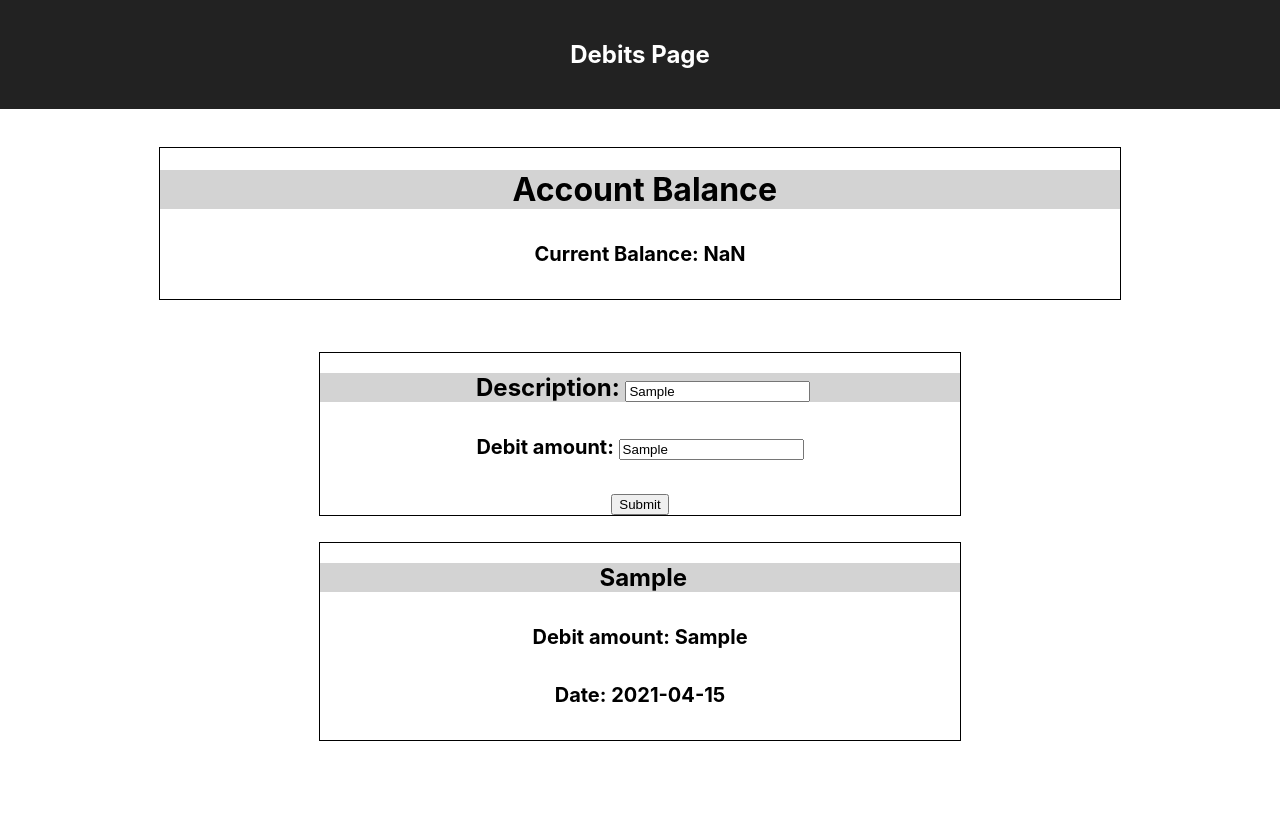
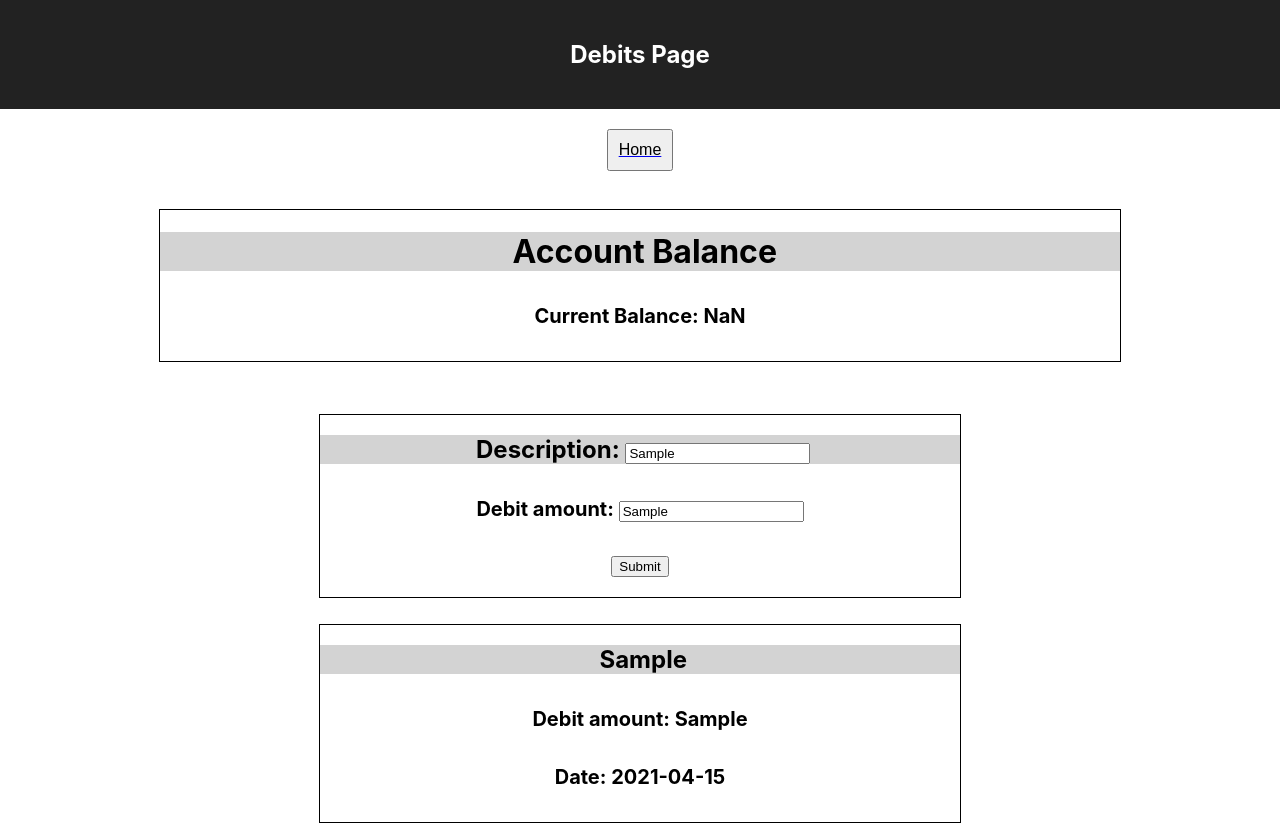
Before and after one commit to TalhaR/react-bank, a React (Create React App) app: page /debits in a window 1280 px wide. Both pictures are taken after typing "Sample", "Sample" into the empty fields and a click on the input "Submit". Before the commit the page ends 800 px from the top, so only its background shows below. Built offline with nearby package versions, Linux system fonts and the light colour scheme; no server answers.

Commit message:
major refractor to use less, cleaner code

```diff
--- /dev/null
+++ b/src/components/Card.jsx
@@ -0,0 +1,19 @@
+import React from "react";
+
+const Card = ({ type, description, amount, date }) => {
+    return (
+        <div className="card">
+            <div className="cardHeader">
+                <h2> {description} </h2>
+            </div>
+            <div>
+                <h5>
+                    {type} amount: {amount}
+                </h5>
+                <h5>Date: {date}</h5>
+            </div>
+        </div>
+    );
+};
+
+export default Card;
--- a/src/components/DebitsCard.jsx
+++ /dev/null
@@ -1,17 +0,0 @@
-import React from 'react'
-
-const DebitsCard = ({description, amount, date}) => {
-  return (
-    <div className="card">
-      <div className="cardHeader">
-        <h2> {description} </h2>
-      </div>
-      <div>
-        <h5> Debit amount: {amount} </h5>
-        <h5> Date: {date} </h5>
-      </div>
-    </div>
-  )
-}
-
-export default DebitsCard
--- a/src/components/DebitsInputCard.jsx
+++ /dev/null
@@ -1,29 +0,0 @@
-import React from 'react'
-
-const DebitsInputCard = ({handleSubmit, handleDescriptionChange, handleAmountChange}) => {
-
-  return (
-    <div className="card">
-      <form onSubmit={handleSubmit}>
-        <div className="cardHeader">
-          <h2>
-            <label>
-              Description: <input type="text" name="description" onChange={handleDescriptionChange}/>
-            </label>
-          </h2>
-        </div>
-
-        <div>
-          <h5>
-            <label>
-              Debit amount: <input type="text" name="amount" onChange={handleAmountChange}/>
-            </label>
-          </h5>
-          <input type="submit" value="Submit" />
-        </div>
-      </form>
-    </div>
-  )
-}
-
-export default DebitsInputCard
--- /dev/null
+++ b/src/components/InputCard.jsx
@@ -0,0 +1,39 @@
+import React from 'react'
+
+const InputCard = ({ type, handleSubmit, handleDescriptionChange, handleAmountChange }) => {
+  return (
+      <div className="card">
+          <form onSubmit={handleSubmit}>
+              <div className="cardHeader">
+                  <h2>
+                      <label>
+                          Description:{" "}
+                          <input
+                              type="text"
+                              name="description"
+                              onChange={handleDescriptionChange}
+                          />
+                      </label>
+                  </h2>
+              </div>
+
+              <div>
+                  <h5>
+                      <label>
+                          {type} amount:{" "}
+                          <input
+                              type="text"
+                              name="amount"
+                              onChange={handleAmountChange}
+                          />
+                      </label>
+                  </h5>
+                  <input type="submit" value="Submit" />
+              </div>
+              <br />
+          </form>
+      </div>
+  );
+}
+
+export default InputCard
--- a/src/pages/CreditsPage.jsx
+++ b/src/pages/CreditsPage.jsx
@@ -1,67 +1,79 @@
-import React, { useState, useEffect } from 'react'
-import CreditsCard from '../components/CreditsCard';
-import AccountBalanceCard from '../components/AccountBalanceCard';
-import CreditsInputCard from '../components/CreditsInputCard';
-const axios = require('axios');
+import React, { useState, useEffect } from "react";
+import Card from "../components/Card";
+import AccountBalanceCard from "../components/AccountBalanceCard";
+import InputCard from "../components/InputCard";
+import { Link } from "react-router-dom";
+const axios = require("axios");
 
 const CreditsPage = () => {
     const [credits, setCredits] = useState([]);
+    const [debits, setDebits] = useState([]);
     const [descriptionField, setDescriptionField] = useState("");
     const [amountField, setAmountField] = useState("");
 
     useEffect(() => {
         document.title = "Credits"; // sets the title of the page to Credit
 
-    const getCredits = async () => { // call the api whenever the page loads and store data in credits
-      let res = await axios.get('https://moj-api.herokuapp.com/credits');
+        const getCredits = async () => {
+            // call the api whenever the page loads and store data in credits
+            let res = await axios.get("https://moj-api.herokuapp.com/credits");
             setCredits(res.data);
-    }
+        };
 
+        const getDebits = async () => {
+            // call the api whenever the page loads and store data in debits
+            let res = await axios.get("https://moj-api.herokuapp.com/debits");
+            setDebits(res.data);
+        };
+
+        getDebits();
         getCredits();
-  }, [])
+    }, []);
 
+    const generateCredits = () => {
+        // generate a list of cards for the page to display
+        return credits.map((credit) => {
+            return (
+                <Card
+                    type="Credit"
+                    key={credit.id}
+                    description={credit.description}
+                    amount={credit.amount}
+                    date={credit.date.substring(0, 10)}
+                />
+            );
+        });
+    };
 
-  const generateCredits = () => { // generate a list of cards for the page to display
-    return credits.map((credit) => {
-      return <CreditsCard key={credit.id} description={credit.description} amount={credit.amount} date={credit.date.substring(0,10)}/>
-    });
-  }
-
-  const handleSubmit = (e) => { // handles submissions
+    const handleSubmit = (e) => {
+        // handles submissions
         e.preventDefault();
         let newDate = new Date();
         newDate = newDate.toJSON();
         let arr = [...credits];
         // if user has enough credits
-    arr.push({amount: amountField, date: newDate, description: descriptionField, id: newDate});
+        arr.push({
+            amount: amountField,
+            date: newDate,
+            description: descriptionField,
+            id: newDate,
+        });
         setCredits(arr);
-    // else return error
-    console.log(e)
-  }
+    };
 
-  const handleDescriptionChange = (e) => { // changes state when user inputs descriptions
+    const handleDescriptionChange = (e) => {
+        // changes state when user inputs descriptions
         setDescriptionField(e.target.value);
-  }
+    };
 
-  const handleAmountChange = (e) => { // changes state when user inputs descriptions
+    const handleAmountChange = (e) => {
+        // changes state when user inputs descriptions
         setAmountField(e.target.value);
-  }
-
-  const [debits, setDebits] = useState([]);
-  useEffect(() => {
-    document.title = "Debits"; // sets the title of the page to Debits
-
-    const getDebits = async () => { // call the api whenever the page loads and store data in debits
-      let res = await axios.get('https://moj-api.herokuapp.com/debits');
-      setDebits(res.data);
-    }
-
-    getDebits();
-  }, [])
+    };
 
     const generateAccountBalance = () => {
         let sum = 0;
-    let val = 0.00;
+        let val = 0.0;
 
         let temp = credits.map((credit) => {
             return credit.amount;
@@ -83,21 +95,35 @@ const CreditsPage = () => {
             sum = Math.round(sum * 100) / 100;
         }
 
-    return <AccountBalanceCard amount={sum}/>;
-  }
+        return <AccountBalanceCard amount={sum} />;
+    };
 
     return (
-    <div className="App" >
+        <div className="App">
             <header className="App-header">
                 <h2>Credits Page</h2>
-      </header >
-      <div style={{textAlign: "center"}}>
+            </header>
+            <br />
+            <Link to="/" style={{display: "flex", justifyContent: "center"}}>
+                <button
+                    type="button"
+                    style={{ padding: "10px 10px", fontSize: "16px" }}
+                >
+                    Home
+                </button>
+            </Link>
+            <div style={{ textAlign: "center" }}>
                 {generateAccountBalance()}
-        <CreditsInputCard handleSubmit={handleSubmit} handleDescriptionChange={handleDescriptionChange} handleAmountChange={handleAmountChange}/>
+                <InputCard
+                    type="Credit"
+                    handleSubmit={handleSubmit}
+                    handleDescriptionChange={handleDescriptionChange}
+                    handleAmountChange={handleAmountChange}
+                />
                 {generateCredits()}
             </div>
-    </div >
-  )
-}
+        </div>
+    );
+};
 
-export default CreditsPage
+export default CreditsPage;
--- a/src/pages/DebitsPage.jsx
+++ b/src/pages/DebitsPage.jsx
@@ -1,63 +1,78 @@
-import React, { useState, useEffect } from 'react'
-import DebitsCard from '../components/DebitsCard';
-import AccountBalanceCard from '../components/AccountBalanceCard';
-import DebitsInputCard from '../components/DebitsInputCard';
-const axios = require('axios');
+import React, { useState, useEffect } from "react";
+import Card from "../components/Card";
+import AccountBalanceCard from "../components/AccountBalanceCard";
+import InputCard from "../components/InputCard";
+import { Link } from "react-router-dom";
+const axios = require("axios");
 
 const DebitsPage = () => {
     const [debits, setDebits] = useState([]);
+    const [credits, setCredits] = useState([]);
     const [descriptionField, setDescriptionField] = useState("");
     const [amountField, setAmountField] = useState("");
 
     useEffect(() => {
         document.title = "Debits"; // sets the title of the page to Debits
 
-    const getDebits = async () => { // call the api whenever the page loads and store data in debits
-      let res = await axios.get('https://moj-api.herokuapp.com/debits');
+        const getDebits = async () => {
+            // call the api whenever the page loads and store data in debits
+            let res = await axios.get("https://moj-api.herokuapp.com/debits");
             setDebits(res.data);
-    }
+        };
 
+        const getCredits = async () => {
+            // call the api whenever the page loads and store data in credits
+            let res = await axios.get("https://moj-api.herokuapp.com/credits");
+            setCredits(res.data);
+        };
+
+        getCredits();
         getDebits();
-  }, [])
+    }, []);
 
-  const generateDebits = () => { // generate a list of cards for the page to display
+    const generateDebits = () => {
+        // generate a list of cards for the page to display
         return debits.map((debit) => {
-      return <DebitsCard key={debit.id} description={debit.description} amount={debit.amount} date={debit.date.substring(0,10)}/>
+            return (
+                <Card
+                    type="Debit"
+                    key={debit.id}
+                    description={debit.description}
+                    amount={debit.amount}
+                    date={debit.date.substring(0, 10)}
+                />
+            );
         });
-  }
+    };
 
-  const handleSubmit = (e) => { // handles submissions
+    const handleSubmit = (e) => {
+        // handles submissions
         e.preventDefault();
         let newDate = new Date();
         newDate = newDate.toJSON();
         let arr = [...debits];
-    arr.push({amount: amountField, date: newDate, description: descriptionField, id: newDate});
+        arr.push({
+            amount: amountField,
+            date: newDate,
+            description: descriptionField,
+            id: newDate,
+        });
         setDebits(arr);
-  }
+    };
 
-  const handleDescriptionChange = (e) => { // changes state when user inputs descriptions
+    const handleDescriptionChange = (e) => {
+        // changes state when user inputs descriptions
         setDescriptionField(e.target.value);
-  }
+    };
 
-  const handleAmountChange = (e) => { // changes state when user inputs descriptions
+    const handleAmountChange = (e) => {
+        // changes state when user inputs descriptions
         setAmountField(e.target.value);
-  }
-
-  const [credits, setCredits] = useState([]);
-  useEffect(() => {
-    document.title = "Credits"; // sets the title of the page to Credit
-
-    const getCredits = async () => { // call the api whenever the page loads and store data in credits
-      let res = await axios.get('https://moj-api.herokuapp.com/credits');
-      setCredits(res.data);
-    }
-
-    getCredits();
-  }, [])
+    };
 
     const generateAccountBalance = () => {
         let sum = 0;
-    let val = 0.00;
+        let val = 0.0;
 
         let temp = credits.map((credit) => {
             return credit.amount;
@@ -79,23 +94,35 @@ const DebitsPage = () => {
             sum = Math.round(sum * 100) / 100;
         }
 
-    return <AccountBalanceCard amount={sum}/>;
-  }
+        return <AccountBalanceCard amount={sum} />;
+    };
 
     return (
-    <div className="App" >
+        <div className="App">
             <header className="App-header">
                 <h2>Debits Page</h2>
-      </header >
-      <div style={{textAlign: "center"}}>
+            </header>
+            <br />
+            <Link to="/" style={{display: "flex", justifyContent: "center"}}>
+                <button
+                    type="button"
+                    style={{ padding: "10px 10px", fontSize: "16px" }}
+                >
+                    Home
+                </button>
+            </Link>
+            <div style={{ textAlign: "center" }}>
                 {generateAccountBalance()}
-        <DebitsInputCard handleSubmit={handleSubmit} handleDescriptionChange={handleDescriptionChange} handleAmountChange={handleAmountChange}/>
+                <InputCard
+                    type="Debit"
+                    handleSubmit={handleSubmit}
+                    handleDescriptionChange={handleDescriptionChange}
+                    handleAmountChange={handleAmountChange}
+                />
                 {generateDebits()}
             </div>
-    </div >
+        </div>
+    );
+};
 
-
-  )
-}
-
-export default DebitsPage
+export default DebitsPage;
```
Also changed, not shown: src/components/CreditsCard.jsx (deleted, +0 -17 lines), src/components/CreditsInputCard.jsx (deleted, +0 -29 lines), src/pages/Home.jsx (+12 -2 lines), 2 other files (tests, documents, lock files or other folders). Lines whose indentation alone changed are shown as unchanged.
